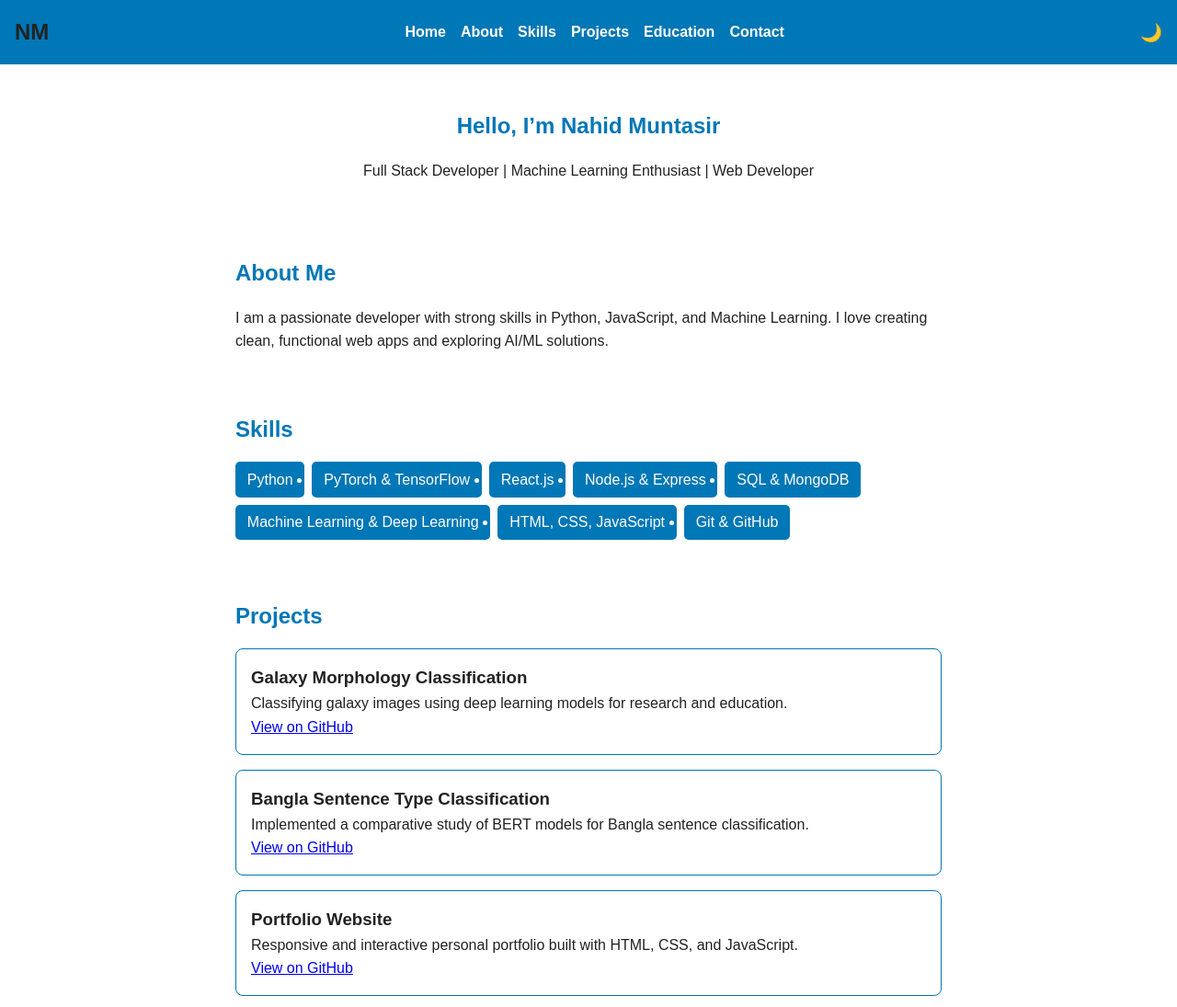
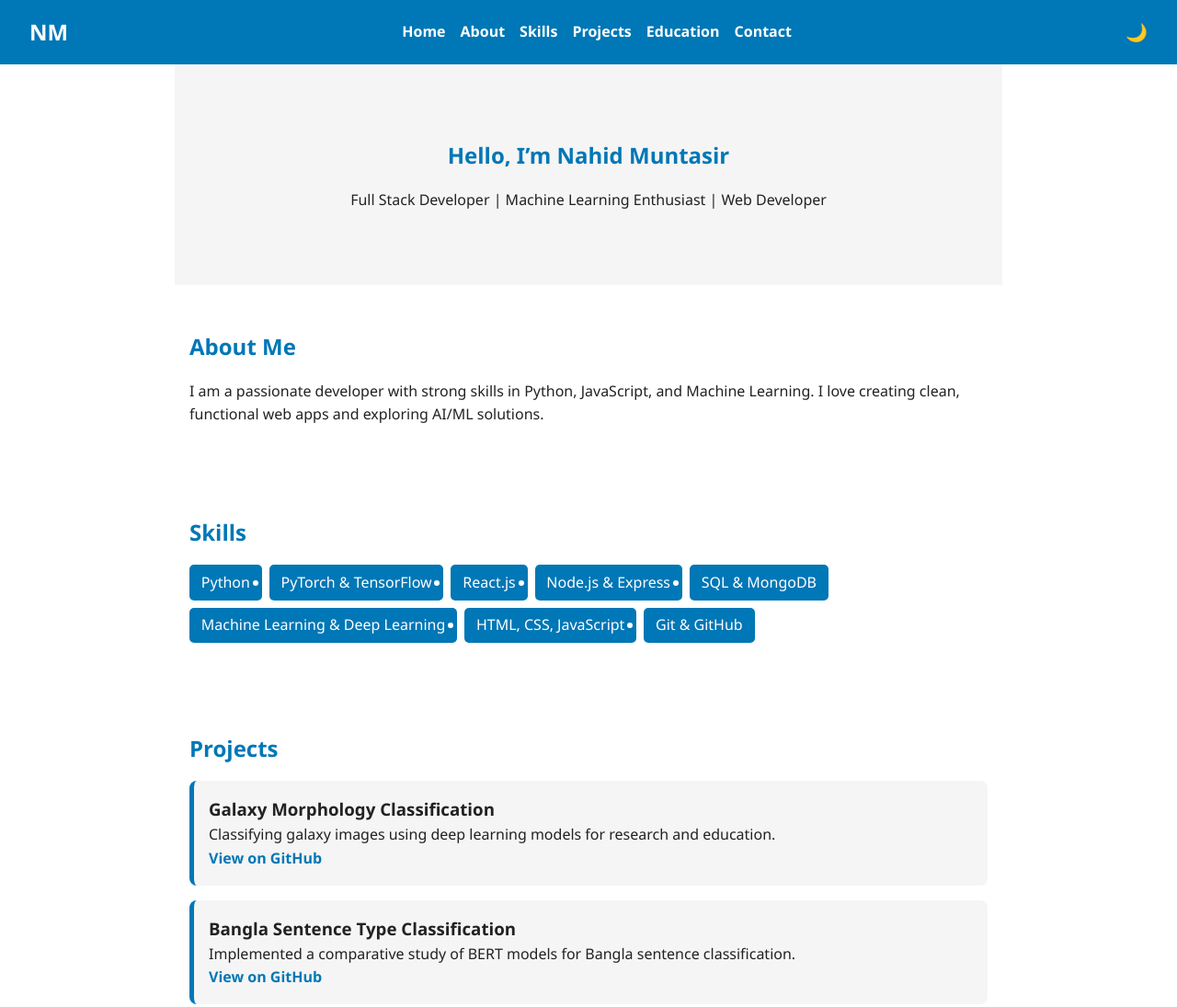
Before and after one commit to NahidMuntasir7/nahidmuntasir.github.io, a plain HTML site: page index.html in a window 1280 px wide. Shown: the top 1095 px of the page at 92% size. Drawn offline with Linux system fonts and the light colour scheme.

Commit message:
Update style.css

```diff
--- a/style.css
+++ b/style.css
@@ -2,7 +2,7 @@
 * { margin: 0; padding: 0; box-sizing: border-box; }
 
 body {
-  font-family: Arial, sans-serif;
+  font-family: 'Segoe UI', Tahoma, Geneva, Verdana, sans-serif;
   line-height: 1.6;
   background: var(--bg);
   color: var(--text);
@@ -14,18 +14,20 @@ body {
   --bg: #ffffff;
   --text: #222;
   --primary: #0077b6;
+  --card-bg: #f5f5f5;
 }
 
 body.dark {
   --bg: #121212;
   --text: #eee;
   --primary: #90e0ef;
+  --card-bg: #1e1e1e;
 }
 
 /* Navigation */
 header {
   background: var(--primary);
-  padding: 1rem;
+  padding: 1rem 2rem;
 }
 nav {
   display: flex;
@@ -48,11 +50,17 @@ nav a {
   font-size: 1.2rem;
   cursor: pointer;
 }
+.logo {
+  color: white;
+  font-size: 1.5rem;
+  font-weight: bold;
+}
 
 /* Hero Section */
 .hero {
   text-align: center;
-  padding: 3rem 1rem;
+  padding: 5rem 1rem;
+  background: var(--card-bg);
 }
 .hero span {
   color: var(--primary);
@@ -60,21 +68,13 @@ nav a {
 
 /* Sections */
 section {
-  padding: 2rem 1rem;
-  max-width: 800px;
+  padding: 3rem 1rem;
+  max-width: 900px;
   margin: auto;
 }
 h2 {
   margin-bottom: 1rem;
   color: var(--primary);
-}
-
-/* Projects */
-.card {
-  border: 1px solid var(--primary);
-  padding: 1rem;
-  margin-bottom: 1rem;
-  border-radius: 8px;
 }
 
 /* Skills */
@@ -90,19 +90,36 @@ h2 {
   border-radius: 5px;
 }
 
+/* Projects */
+.card {
+  border-radius: 8px;
+  padding: 1rem;
+  margin-bottom: 1rem;
+  background: var(--card-bg);
+  border-left: 5px solid var(--primary);
+}
+.card a {
+  color: var(--primary);
+  text-decoration: none;
+  font-weight: bold;
+}
+
 /* Footer */
 footer {
   text-align: center;
-  padding: 1rem;
+  padding: 1.5rem;
   background: var(--primary);
   color: white;
   margin-top: 2rem;
 }
 
-/* Mobile Responsive */
-@media (max-width: 600px) {
+/* Responsive */
+@media (max-width: 768px) {
   nav ul {
     flex-direction: column;
     gap: 0.5rem;
   }
+  .hero {
+    padding: 3rem 1rem;
+  }
 }
```
